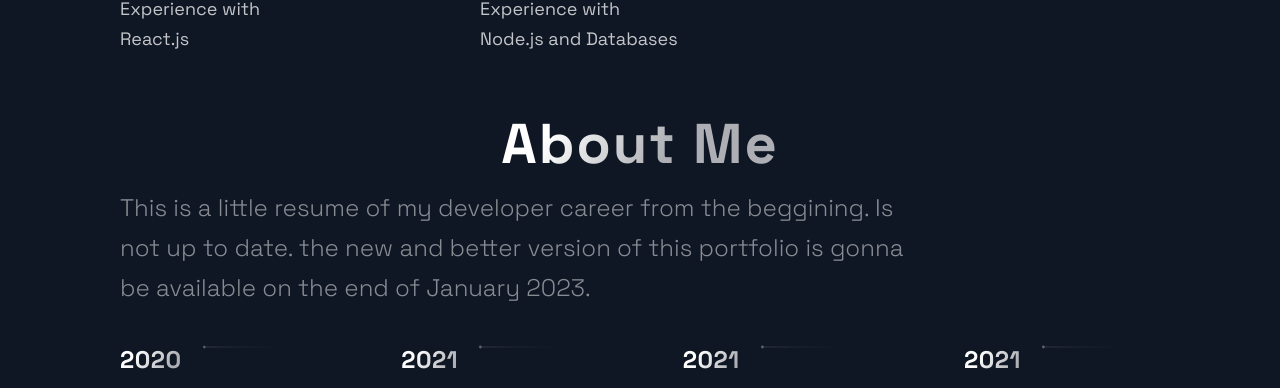
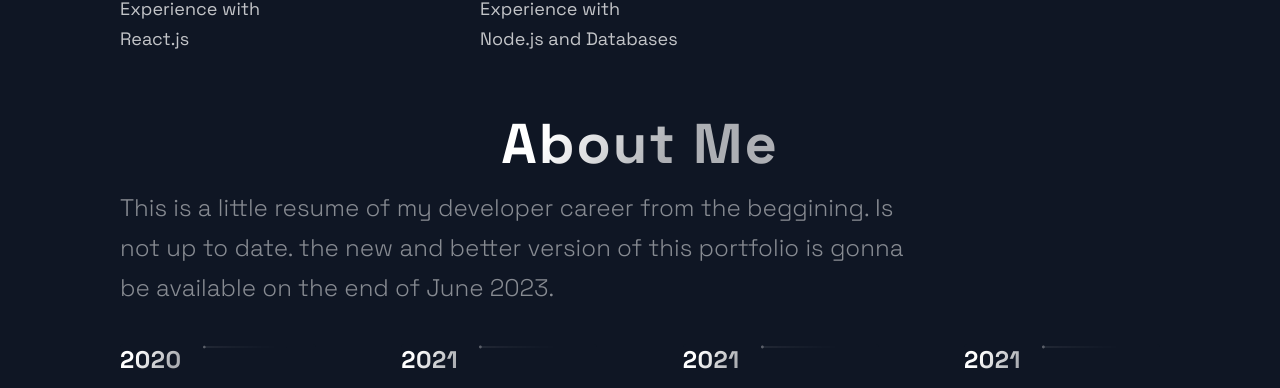
Before and after one commit to Emarlcoder/my-portfolio, a Next.js app: page / in a window 1280 px wide. Shown: the part 1807-2195 px from the top of the page. Built offline with nearby package versions, Linux system fonts and the light colour scheme.

Commit message:
Update TimeLine.js

```diff
--- a/src/components/TimeLine/TimeLine.js
+++ b/src/components/TimeLine/TimeLine.js
@@ -68,7 +68,7 @@ const Timeline = () => {
       <SectionText>
         This is a little resume of my developer career from the beggining.
         Is not up to date. the new and better version of this portfolio is
-        gonna be available on the end of January 2023.
+        gonna be available on the end of June 2023.
       </SectionText>
       <CarouselContainer ref={carouselRef} onScroll={handleScroll}>
         <>
```
